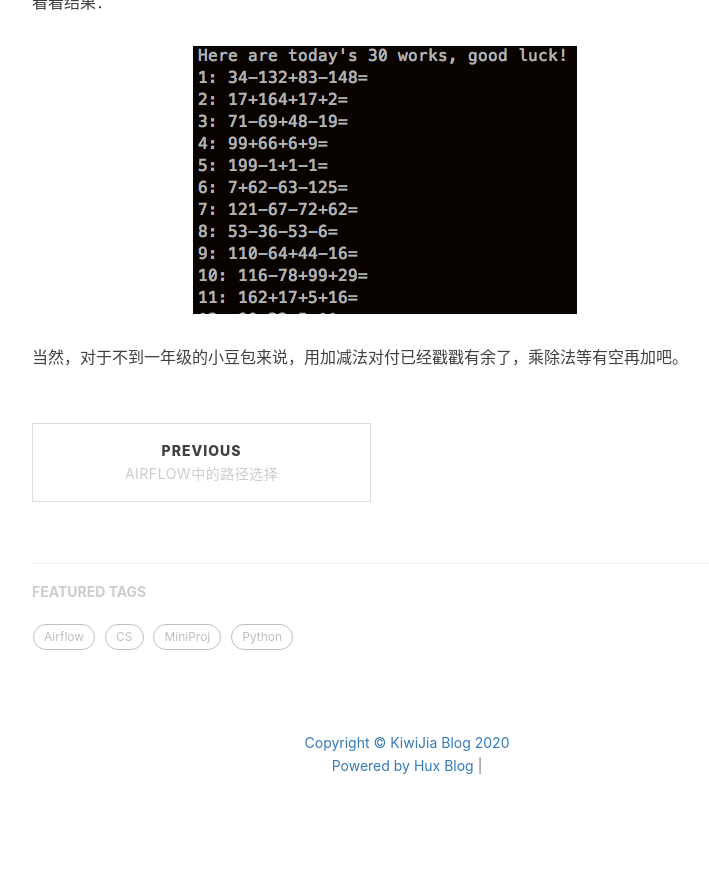
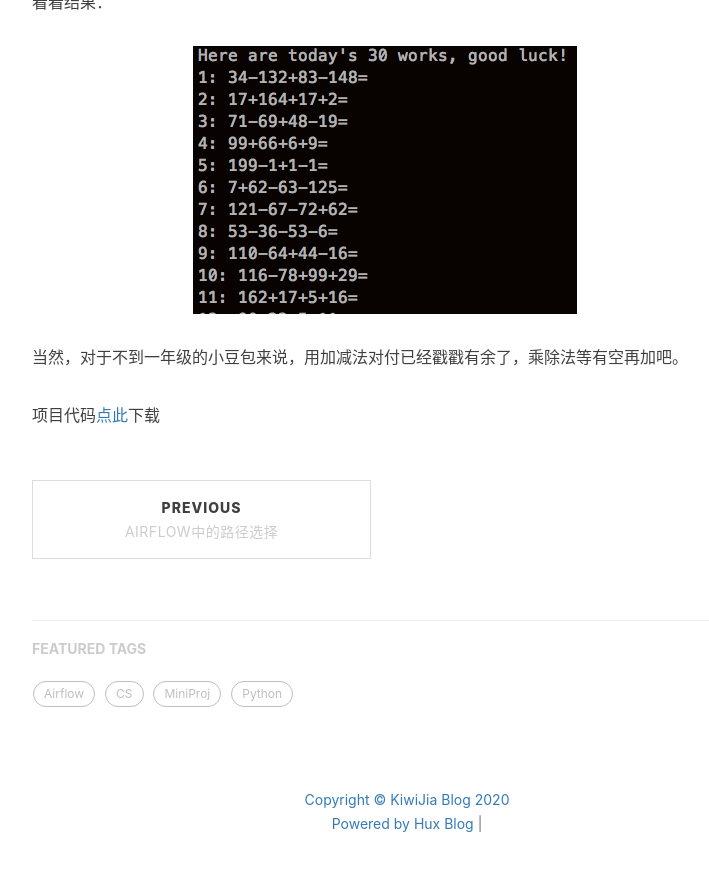
Before and after one commit to jessychen1984/jessychen1984.github.io, a Jekyll site: the page built from _posts/MiniProj/2020-03-23-calculate-generator.md, in a window 1280 px wide and 900 px high, scrolled down 1855 px. Shown: the top 871 px of the window, without its empty margins (233-942 px from the left). Built offline with Jekyll 4.4.1, drawn with Linux system fonts in a browser that asks for light colours; nearby versions of some CDN libraries; comment, search, counter and statistics services are not loaded; before the commit the page ends 2698 px from its top, so only the background shows below that.

Commit message:
fix domain

```diff
--- a/_posts/MiniProj/2020-03-23-calculate-generator.md
+++ b/_posts/MiniProj/2020-03-23-calculate-generator.md
@@ -82,3 +82,5 @@ python calculator.py -d "+,-" -c 3 -l 200 -t 30
 ![auto_cal_q](/img/in-post/MiniProj/auto_cal_q.png)
 
 当然，对于不到一年级的小豆包来说，用加减法对付已经戳戳有余了，乘除法等有空再加吧。
+
+项目代码[点此](https://github.com/jessychen1984/MiniProj/blob/master/src/misc/calculator.py)下载
```
